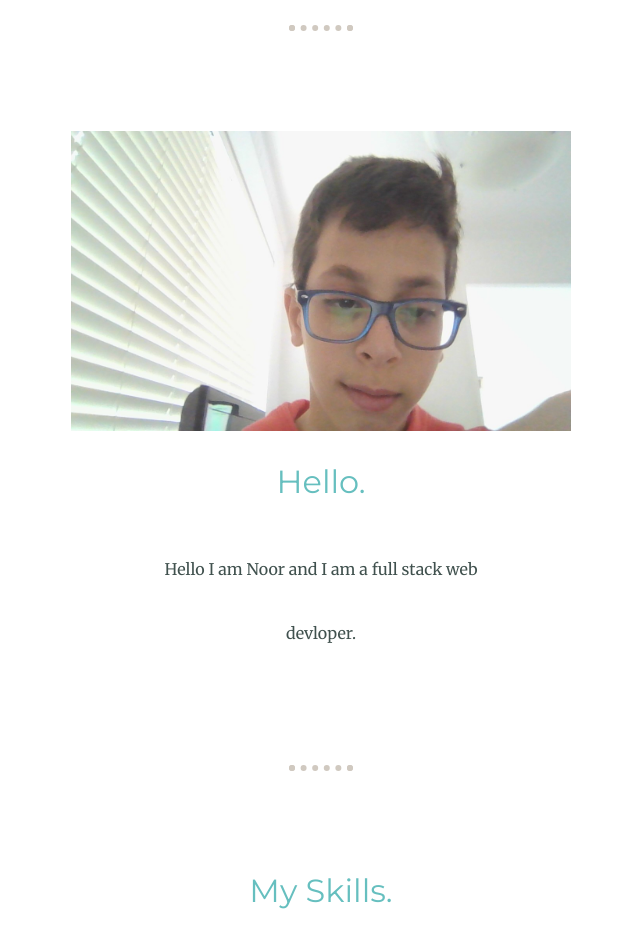
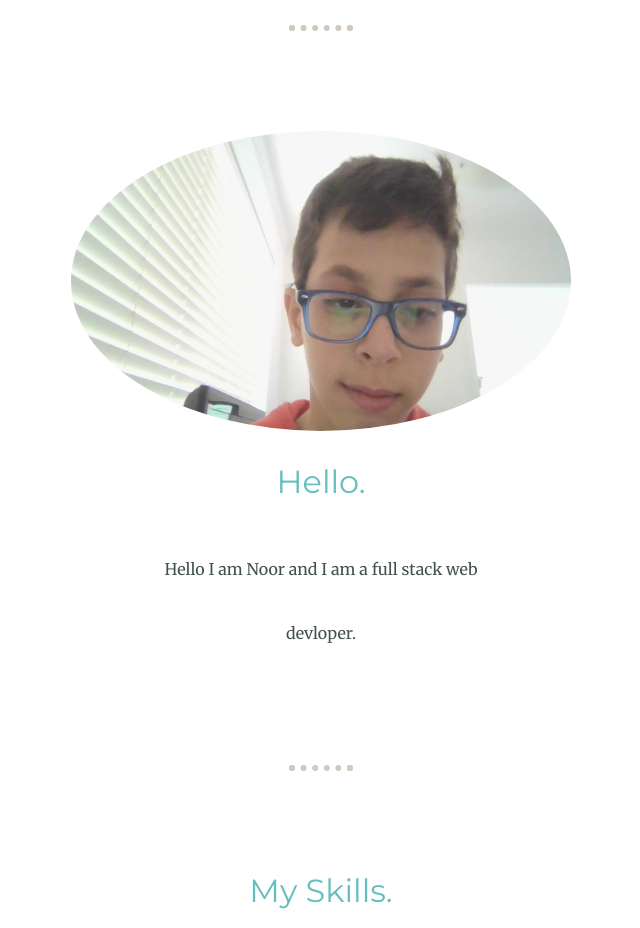
Before and after one commit to Nooraldeen123/css-my-site, a plain HTML site: page index.html in a window 1280 px wide. Shown: the part 820-1748 px from the top of the page, without its empty margins (319-959 px from the left). Drawn offline with Linux system fonts and the light colour scheme.

Commit message:
Update styles.css

```diff
--- a/css/styles.css
+++ b/css/styles.css
@@ -140,3 +140,8 @@ a:hover {
   background-image: linear-gradient(to bottom, #30e3cb, #2bc4ad);
   text-decoration: none;
 }
+
+.my-pic{
+
+    border-radius: 50%;
+}
```
